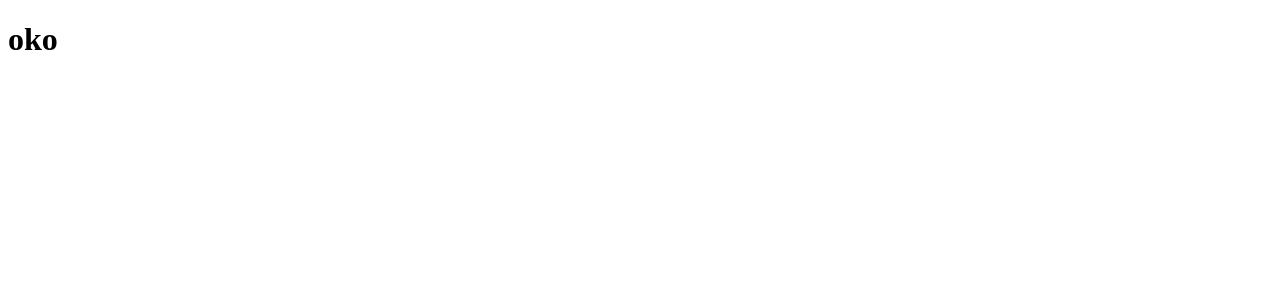
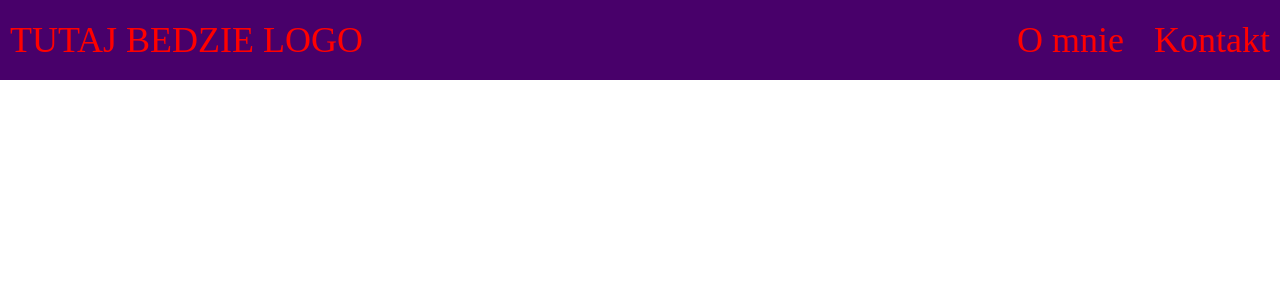
Before and after one commit to CodeNageki/streamers-homeground, a React (Vite) app: page / in a window 1280 px wide. Shown: the top 300 px of the page. Built offline with nearby package versions, Linux system fonts and the light colour scheme.

Commit message:
organising: organised sass files and components in src file

```diff
--- a/index.html
+++ b/index.html
@@ -4,10 +4,10 @@
     <meta charset="UTF-8" />
     <link rel="icon" type="image/svg+xml" href="/vite.svg" />
     <meta name="viewport" content="width=device-width, initial-scale=1.0" />
-    <title>Vite + React</title>
+    <title>Streamers Homeground</title>
   </head>
   <body>
     <div id="root"></div>
-    <script type="module" src="./components/App.jsx"></script>
+    <script type="module" src="./src/components/App.jsx"></script>
   </body>
 </html>
--- a/package.json
+++ b/package.json
@@ -21,6 +21,7 @@
     "eslint-plugin-react": "^7.32.2",
     "eslint-plugin-react-hooks": "^4.6.0",
     "eslint-plugin-react-refresh": "^0.4.3",
+    "sass": "^1.64.2",
     "vite": "^4.4.5"
   }
 }
--- a/components/App.jsx
+++ b/src/components/App.jsx
@@ -1,8 +1,9 @@
 import React from 'react'
 import ReactDOM from 'react-dom/client'
+import Navbar from './Navbar/navbar'
 
 const App = () => {
-    return <h1> oko </h1>
+    return <Navbar/>
 }
 
 ReactDOM.createRoot(document.getElementById('root')).render(
--- /dev/null
+++ b/src/components/Navbar/navbar.jsx
@@ -0,0 +1,16 @@
+import React from "react";
+import "./navbar.sass";
+
+const Navbar = () => {
+    return(<>
+       <div className="navbar">
+            <a href="#" className="navbar-logo">TUTAJ BEDZIE LOGO</a>
+            <ul className="navbar-list">
+                <li><a href="#" className="navbar-list-element">O mnie</a></li>
+                <li><a href="#" className="navbar-list-element">Kontakt</a></li>
+            </ul>
+       </div>
+    </>)
+}
+
+export default Navbar;
--- /dev/null
+++ b/src/components/Navbar/navbar.sass
@@ -0,0 +1,29 @@
+*
+    box-sizing: border-box
+    margin: 0
+    padding: 0
+    font-weight: normal
+    list-style: none
+    font-size: 1.5rem
+    text-decoration: none
+
+.navbar
+    height: 10vh
+    display: flex
+    justify-content: space-between
+    align-items: center
+    background-color: #48006A
+
+
+
+.navbar-logo
+    margin: 10px
+    color: red
+
+.navbar-list
+    margin: 10px
+    display: flex
+    gap: 30px
+
+.navbar-list-element
+    color: red
```
Also changed, not shown: src/assets/sassStyles/_mixins.sass (added), src/assets/sassStyles/_variables.scss (added), 1 other file (tests, documents, lock files or other folders).
